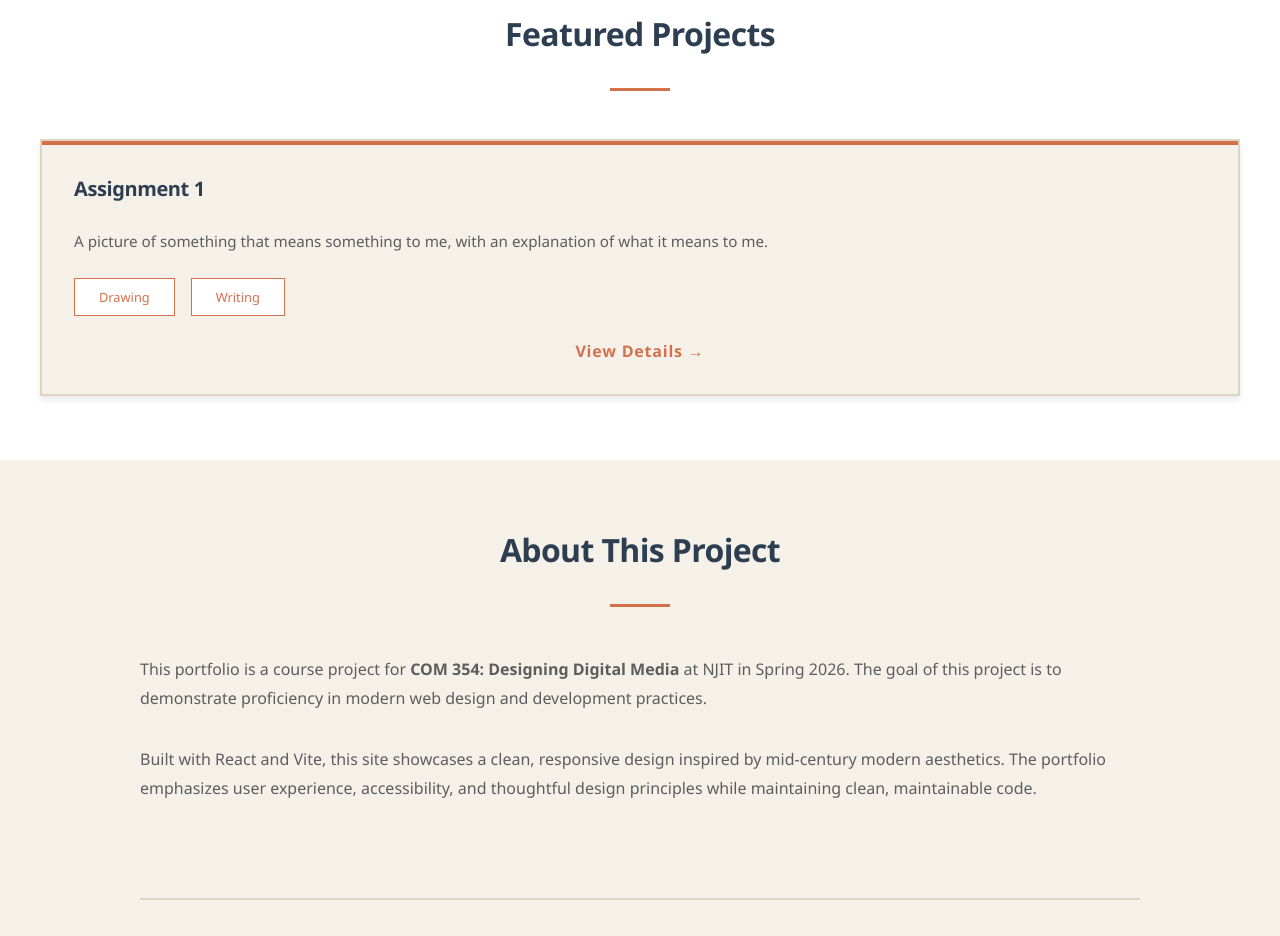
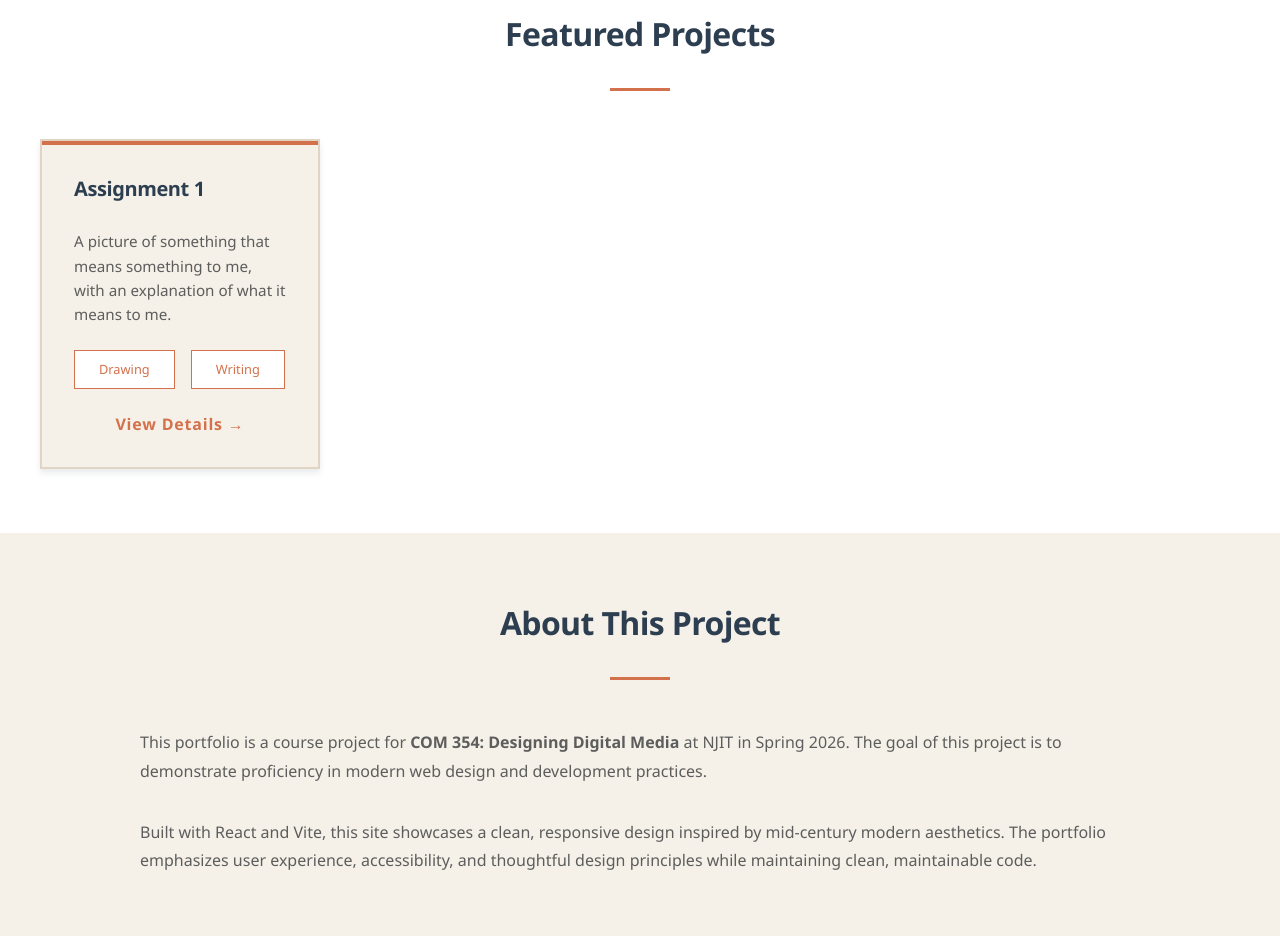
Before and after one commit to tatejones2/com354site, a React (Vite) app: page / in a window 1280 px wide. Shown: the part 960-1896 px from the top of the page. Built offline with nearby package versions, Linux system fonts and the light colour scheme.

Commit message:
Fix project card sizing to maintain consistent width

```diff
--- a/src/components/Projects.css
+++ b/src/components/Projects.css
@@ -10,9 +10,10 @@
 
 .projects-grid {
   display: grid;
-  grid-template-columns: repeat(auto-fit, minmax(300px, 1fr));
+  grid-template-columns: repeat(auto-fit, minmax(280px, 280px));
   gap: var(--spacing-xl);
   margin-top: var(--spacing-xl);
+  justify-content: start;
 }
 
 .project-card {
```
